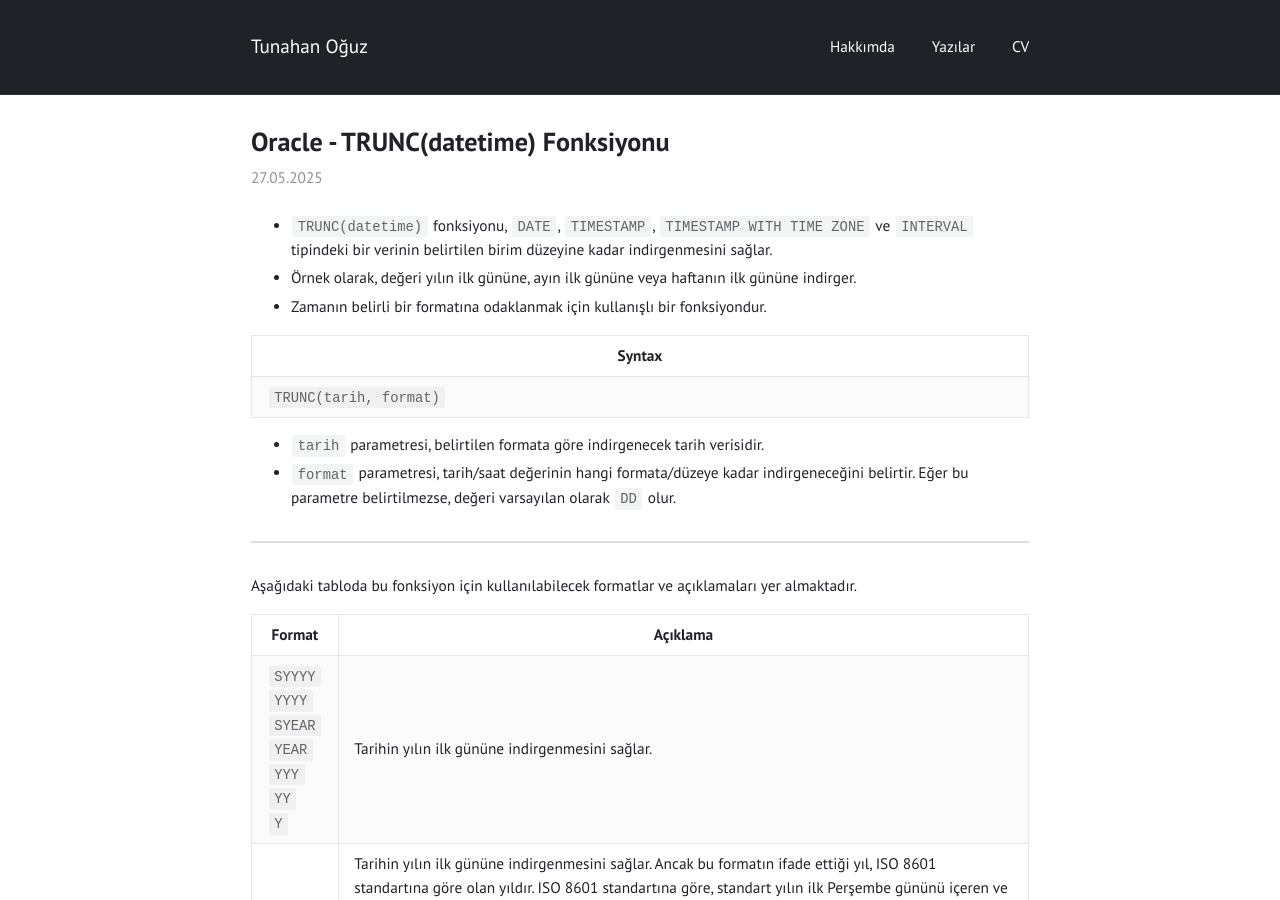
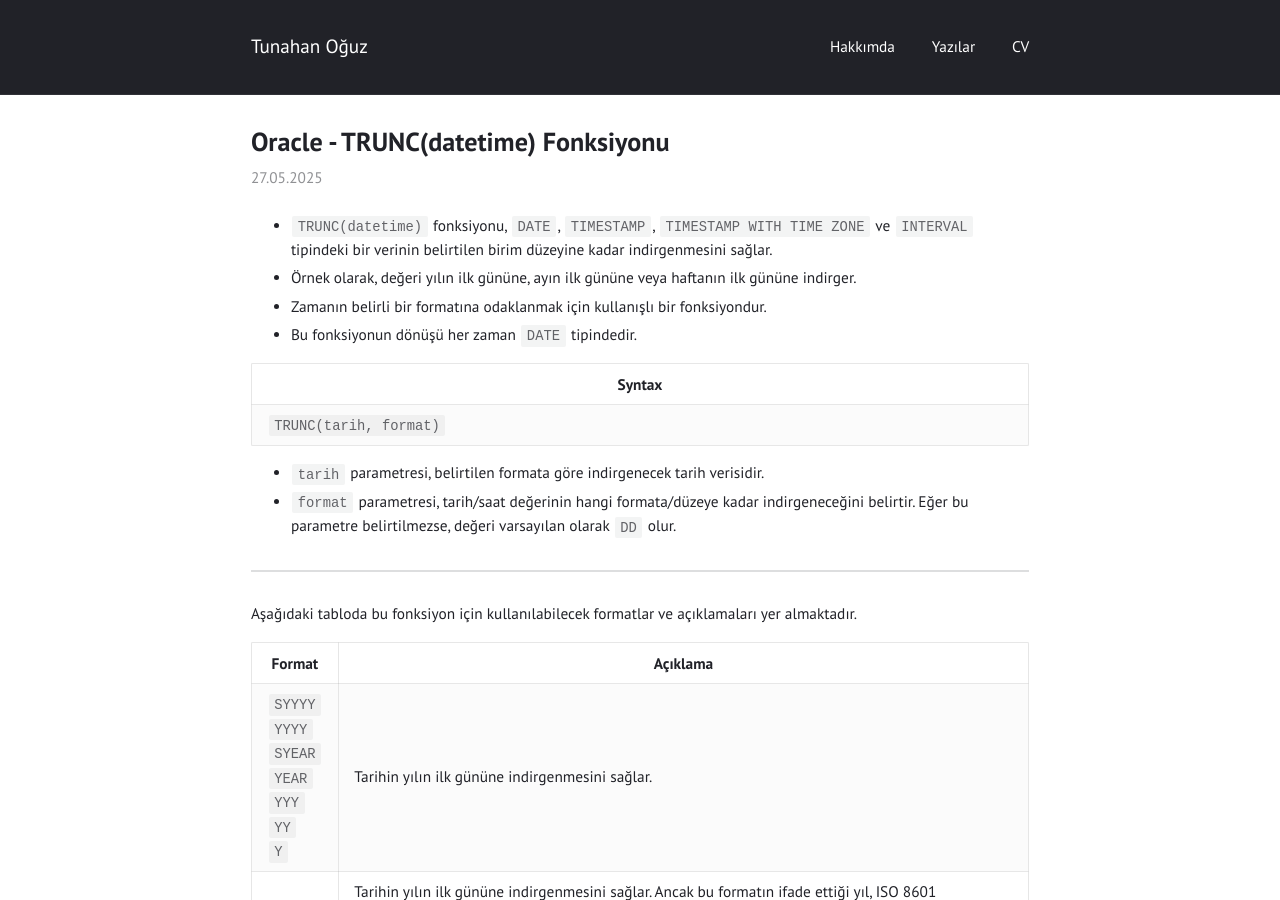
Before and after one commit to tunahanoguz/tunahanoguz.github.io, a Jekyll site: the page built from _posts/2025-05-27-oracle-trunc-datetime-fonksiyonu.md, in a window 1280 px wide and 900 px high. Built offline with Jekyll 4.4.1, drawn with Linux system fonts in a browser that asks for light colours.

Commit message:
Update 2025-05-27-oracle-trunc-datetime-fonksiyonu.md

```diff
--- a/_posts/2025-05-27-oracle-trunc-datetime-fonksiyonu.md
+++ b/_posts/2025-05-27-oracle-trunc-datetime-fonksiyonu.md
@@ -8,6 +8,7 @@ categories: oracle
 - `TRUNC(datetime)` fonksiyonu, `DATE`, `TIMESTAMP`, `TIMESTAMP WITH TIME ZONE` ve `INTERVAL` tipindeki bir verinin belirtilen birim düzeyine kadar indirgenmesini sağlar.
 - Örnek olarak, değeri yılın ilk gününe, ayın ilk gününe veya haftanın ilk gününe indirger.
 - Zamanın belirli bir formatına odaklanmak için kullanışlı bir fonksiyondur.
+- Bu fonksiyonun dönüşü her zaman `DATE` tipindedir.
 
 | Syntax                 |
 |------------------------|
```
